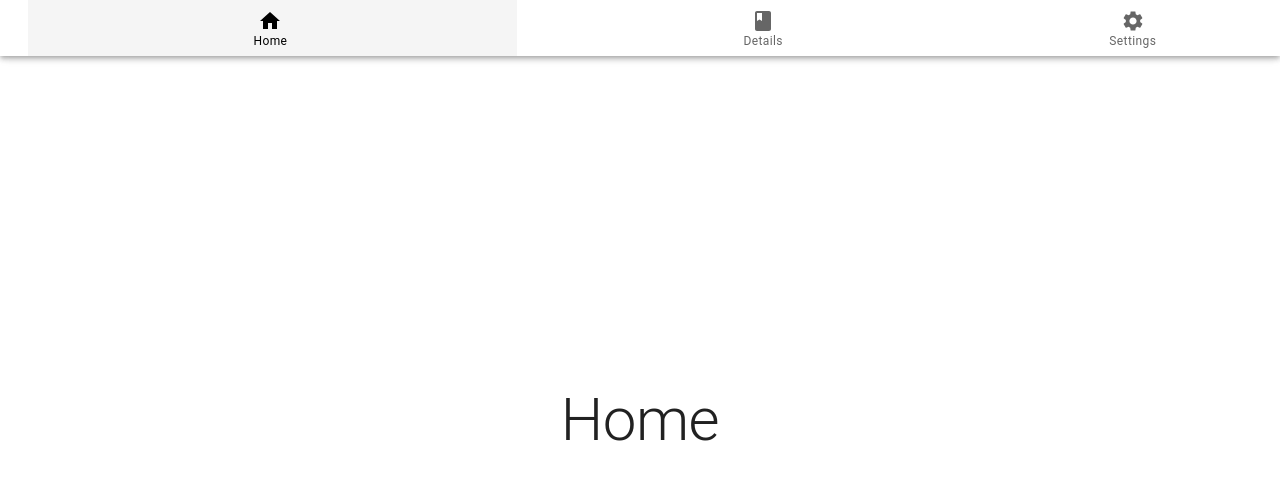
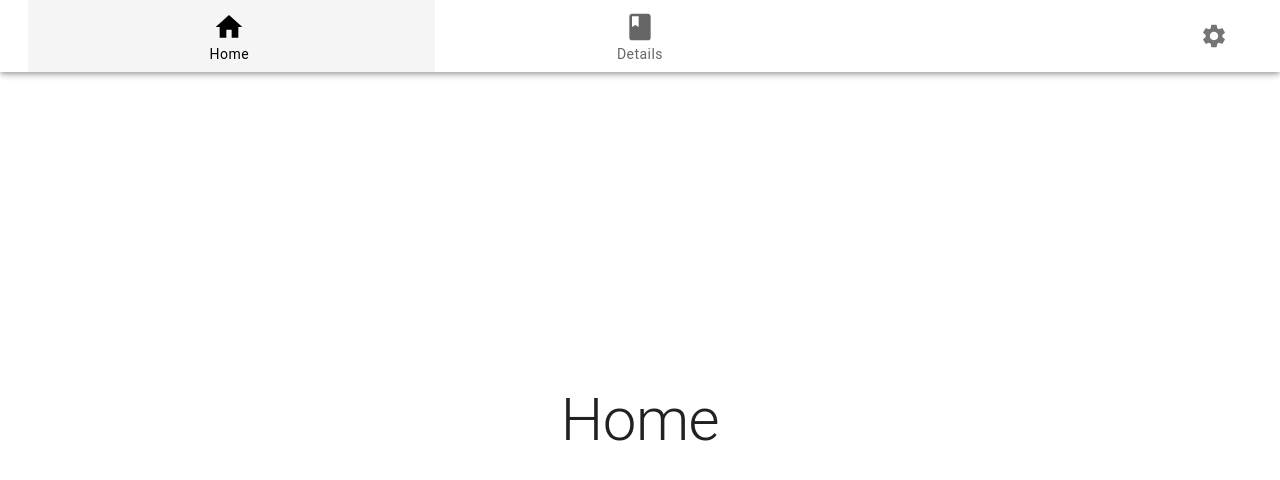
Before and after one commit to dbbrandt/react-starter-app, a React (Create React App) app: page / in a window 1280 px wide. Shown: the top 480 px of the page. Built offline with nearby package versions, Linux system fonts and the light colour scheme.

Commit message:
style: adjust navbar to match design - resize icons, reposition settings, improve spacing

```diff
--- a/src/components/NavBar.css
+++ b/src/components/NavBar.css
@@ -4,8 +4,8 @@
   align-items: center;
   justify-content: center;
   text-decoration: none;
-  height: 56px;
-  padding: 8px 0;
+  height: 72px;
+  padding: 12px 0;
   position: relative;
 }
 
@@ -24,12 +24,12 @@
 }
 
 .nav-link svg {
-  font-size: 24px !important;
-  margin-bottom: 2px;
+  font-size: 32px !important;
+  margin-bottom: 4px;
 }
 
-.nav-link .MuiTypography-caption {
-  font-size: 12px;
+.nav-link span {
+  font-size: 14px;
   line-height: 1;
 }
 
@@ -39,3 +39,15 @@
   background-color: white;
   box-shadow: 0 2px 4px rgba(0,0,0,0.1);
 }
+
+.settings-button {
+  position: absolute !important;
+  right: 16px;
+  top: 50%;
+  transform: translateY(-50%);
+  color: #666;
+}
+
+.settings-button svg {
+  font-size: 28px !important;
+}
--- a/src/components/NavBar.tsx
+++ b/src/components/NavBar.tsx
@@ -14,13 +14,13 @@ const NavBar: React.FC<NavBarProps> = ({ onSettingsClick }) => {
 
   return (
     <AppBar position="fixed" sx={{ backgroundColor: 'white' }}>
-      <Toolbar sx={{ padding: 0, minHeight: '56px !important' }}>
+      <Toolbar sx={{ padding: 0, minHeight: '72px !important' }}>
         <Box sx={{ display: 'flex', width: '100%', position: 'relative' }}>
           <Box
             component={Link}
             to="/"
             sx={{
-              width: '40%',
+              width: '33.33%',
               textAlign: 'center',
               color: isActive('/') ? '#000' : '#666',
             }}
@@ -36,7 +36,7 @@ const NavBar: React.FC<NavBarProps> = ({ onSettingsClick }) => {
             component={Link}
             to="/details"
             sx={{
-              width: '40%',
+              width: '33.33%',
               textAlign: 'center',
               color: isActive('/details') ? '#000' : '#666',
             }}
@@ -48,31 +48,13 @@ const NavBar: React.FC<NavBarProps> = ({ onSettingsClick }) => {
             </Typography>
           </Box>
 
-          <Box
-            sx={{
-              width: '20%',
-              textAlign: 'center',
-            }}
-            className="nav-link"
+          <IconButton
+            className="settings-button"
+            onClick={onSettingsClick}
+            size="large"
           >
-            <IconButton
-              onClick={onSettingsClick}
-              sx={{
-                color: '#666',
-                padding: 0,
-                '&:hover': {
-                  backgroundColor: 'transparent'
-                }
-              }}
-            >
-              <Box sx={{ display: 'flex', flexDirection: 'column', alignItems: 'center' }}>
-                <SettingsIcon />
-                <Typography variant="caption">
-                  Settings
-                </Typography>
-              </Box>
-            </IconButton>
-          </Box>
+            <SettingsIcon />
+          </IconButton>
         </Box>
       </Toolbar>
     </AppBar>
```
